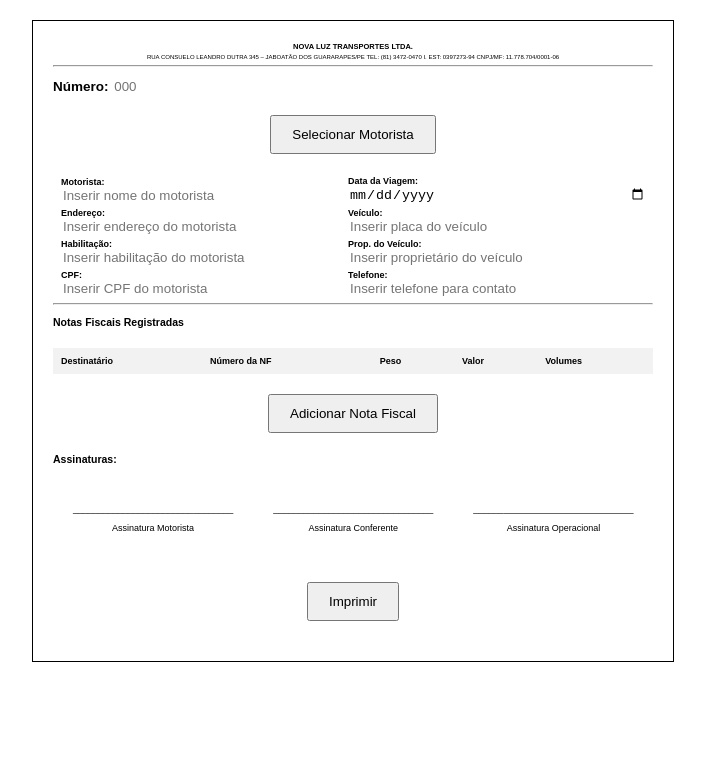
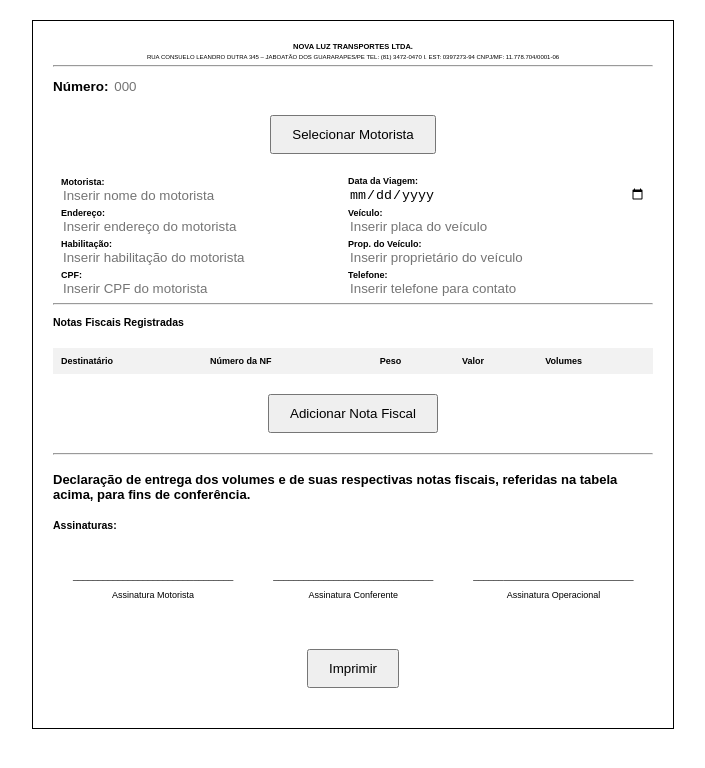
Before and after one commit to testesdeprojetos/vvdoc, a plain HTML site: page index.html in a window 1280 px wide. Shown: the whole page, without its empty margins (287-992 px from the left). Drawn offline with Linux system fonts and the light colour scheme.

Commit message:
funcional (falta adicionar cadastros)

```diff
--- a/index.html
+++ b/index.html
@@ -75,6 +75,13 @@
 
         <button onclick="abrirModal()">Adicionar Nota Fiscal</button>
 
+        <hr>
+
+        <h4 style="font-size: small;">Declaração de entrega dos volumes
+            e de suas respectivas notas fiscais,
+            referidas na tabela acima,
+            para fins de conferência.</h4>
+
         <h3>Assinaturas:</h3>
         <div id="campoAssinatura">
             <div class="assinaturaDIV">
```
